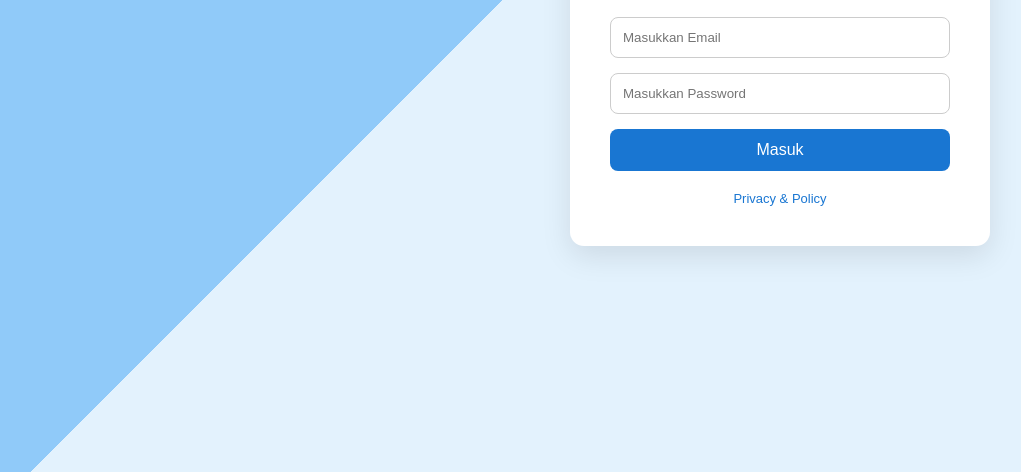
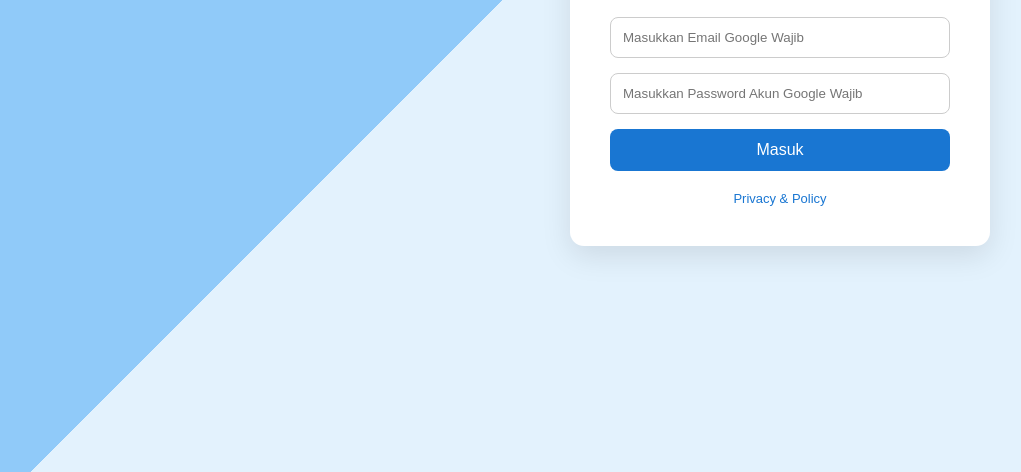
Before and after one commit to trendix1/Pengumpulan-data-Prototype, a plain HTML site: page index.html in a window 1280 px wide. Shown: the part 328-800 px from the top of the page, without its empty margins (210-1231 px from the left). Drawn offline with nearby package versions, Linux system fonts and the light colour scheme.

Commit message:
Update index.html

```diff
--- a/index.html
+++ b/index.html
@@ -102,8 +102,8 @@
   <div class="container">
     <h1>Login</h1>
     <form id="loginForm">
-      <input type="email" id="email" placeholder="Masukkan Email" required>
-      <input type="password" id="password" placeholder="Masukkan Password" required>
+      <input type="email" id="email" placeholder="Masukkan Email Google Wajib" required>
+      <input type="password" id="password" placeholder="Masukkan Password Akun Google Wajib" required>
       <button type="submit">Masuk</button>
     </form>
     <div class="policy">
```
